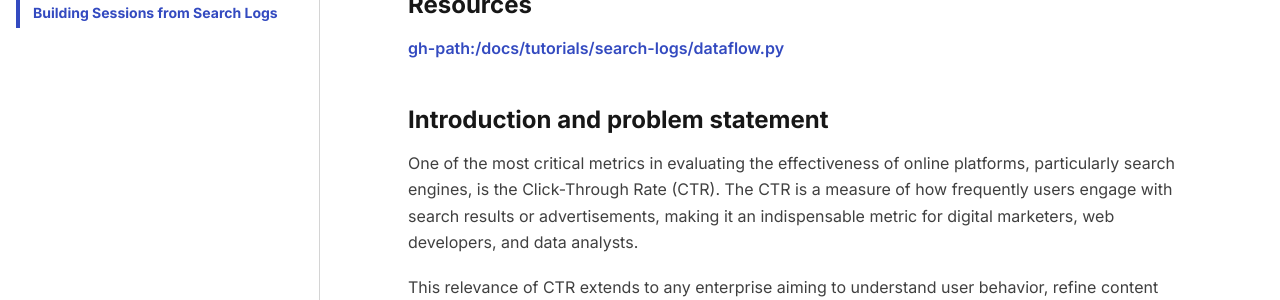
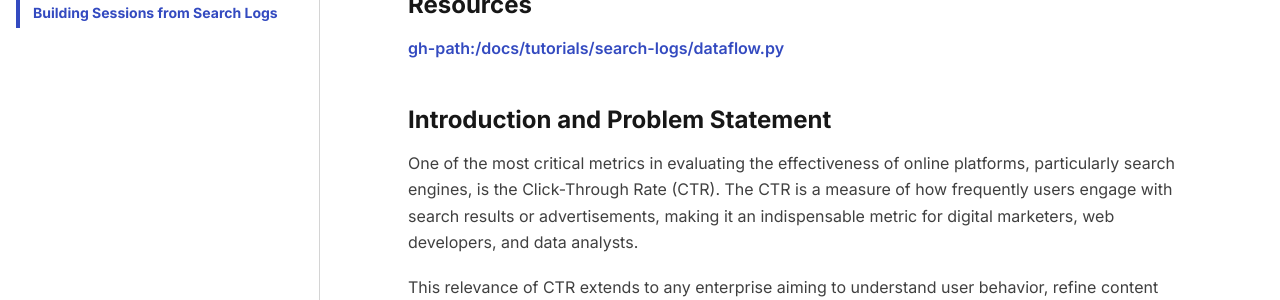
Before and after one commit to bytewax/bytewax, a Sphinx documentation site: the page built from docs/tutorials/search-logs/index.md, in a window 1280 px wide and 900 px high, scrolled down 465 px. Shown: the part 155-455 px from the top of the window. Built offline with Sphinx 7.4.7 and the PyData theme 0.15.4, drawn with Linux system fonts in a browser that asks for light colours; pages that are not in the unit, such as notebooks, are missing from menus.

Commit message:
fix capitalization
Co-authored-by: David Selassie <david@bytewax.io>
Signed-off-by: Laura Gutierrez Funderburk <lfunderburk@users.noreply.github.com>

```diff
--- a/docs/tutorials/search-logs/index.md
+++ b/docs/tutorials/search-logs/index.md
@@ -15,7 +15,7 @@ This tutorial will teach you how to use Bytewax to detect and calculate the Clic
 
 <gh-path:/docs/tutorials/search-logs/dataflow.py>
 
-## Introduction and problem statement
+## Introduction and Problem Statement
 
 One of the most critical metrics in evaluating the effectiveness of online platforms, particularly search engines, is the Click-Through Rate (CTR). The CTR is a measure of how frequently users engage with search results or advertisements, making it an indispensable metric for digital marketers, web developers, and data analysts.
 
```
